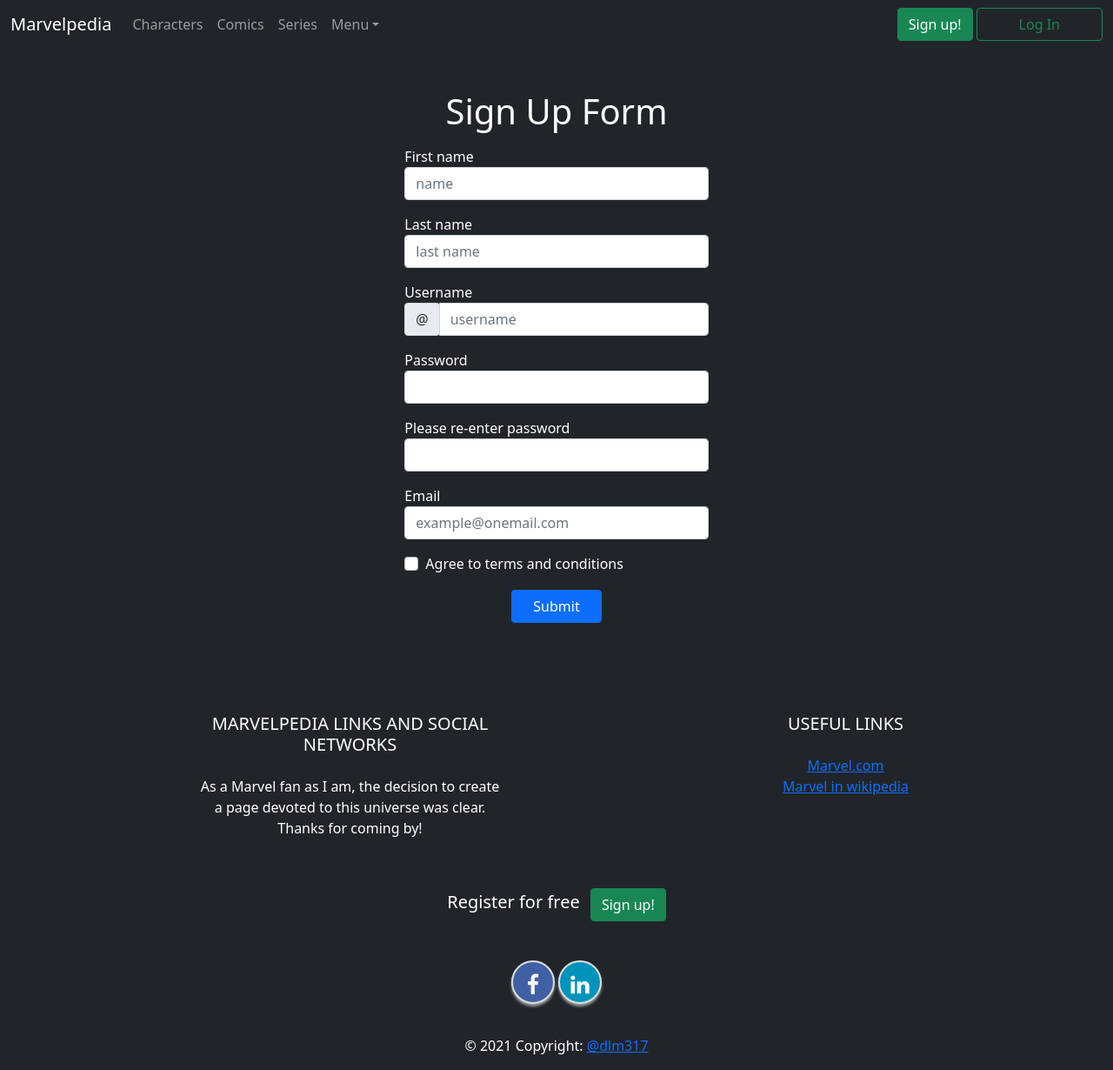
After one commit to dmoreira317/marvel_site, a Django app: template marvelpedia/marvelpedia/templates/marvelapp01/log_in.html in a window 1280 px wide. The commit adds this page. Shown: the whole page at 87% size. Run offline with Django 3.2, Linux system fonts and the light colour scheme; the template is opened without the code that fills it, so the values that code supplies are empty; some libraries are stand-ins or nearby versions.

Commit message:
Added the view to the log_in form, created the log_in template and added path

```diff
--- a/marvelpedia/marvelapp01/urls.py
+++ b/marvelpedia/marvelapp01/urls.py
@@ -13,5 +13,6 @@ urlpatterns = [
     path("characters_search/", views.characters_search, name = "characters_search"),
     path("sign_up_form/", views.sign_up_form, name = "sign_up_form"),
     path("register_results/", views.register_results, name = "register_results"),
+    path("log_in/", views.sign_up_form, name = "log_in"),
 
 ]
--- /dev/null
+++ b/marvelpedia/marvelpedia/templates/marvelapp01/log_in.html
@@ -0,0 +1,68 @@
+<!DOCTYPE html>
+{%extends "marvelapp01/template1.html" %} <!--To call the template doc-->
+
+{% block head %} <!--To modify the title of the page or any other head label-->
+    <!--html page title-->
+    <title>Marvelpedia - Log-In</title>
+{% endblock %}
+
+{% block block1 %}
+<!--content-->
+<div class="container justify-content-center col-lg-5 align-items-center">
+    <div class="my-5 text-white">
+        <h1 class="text-white text-center">Sign Up Form</h1>
+        <form class="align-items-center mx-3" action="{% url 'marvelapp01:register_results' %}" method="POST">{% csrf_token %}
+            <div class="form-row mx-3">
+                <div class="mx-5 my-3">
+                    <label for="validationDefault01">First name</label>
+                    <input type="text" class="form-control" id="first_name" placeholder="name" name="first_name"required>
+                </div>
+                <div class="mx-5 my-3">
+                    <label for="validationDefault02">Last name</label>
+                    <input type="text" class="form-control" id="last_name" placeholder="last name" name="last_name" required>
+                </div>
+                <div class="mx-5 my-3">
+                    <label for="validationDefaultUsername">Username</label>
+                    <div class="input-group">
+                        <div class="input-group-prepend">
+                            <span class="input-group-text" id="inputGroupPrepend2">@</span>
+                        </div>
+                        <input type="text" class="form-control" id="username" aria-describedby="inputGroupPrepend2" placeholder="username" name="username" required>
+                    </div>
+                </div>
+            </div>
+            <div class="form-row mx-3">
+                <div class="mx-5 my-3">
+                    <label for="validationDefaultPassword">Password</label>
+                    <input type="password" class="form-control" id="password1" name="password1" required>
+                </div>
+                <div class="mx-5 my-3">
+                    <label for="validationDefaultPassword">Please re-enter password</label>
+                    <input type="password" class="form-control" id="password2" name="password2" required>
+                </div>
+
+                <div class="mx-5 my-3">
+                    <label>Email</label>
+                    <input type="email" class="form-control" id="email" placeholder="example@onemail.com" name="email" required>
+                </div>
+            </div>
+            <div class="form-row mx-3 align-items-center">
+                <div class="form-group mx-5">
+                    <div class="form-check">
+                        <input class="form-check-input" type="checkbox" value="" id="invalidCheck2" required>
+                        <label class="form-check-label" for="invalidCheck2">
+                        Agree to terms and conditions
+                        </label>
+                    </div>
+                </div>
+                <div class="form-row mx-4 align-items-center">
+                    <div class="container text-center">
+                        <button class="btn btn-primary mx-4 my-3 px-4" type="submit">Submit</button>
+                    </div>
+                </div>
+            </div>
+        </form>
+    </div>
+</div>
+
+{% endblock %}
--- a/marvelpedia/marvelpedia/templates/marvelapp01/template1.html
+++ b/marvelpedia/marvelpedia/templates/marvelapp01/template1.html
@@ -54,7 +54,7 @@
               </ul>
               <form class="d-flex">
                 <a href="{% url 'marvelapp01:sign_up_form' %}" class="btn btn-success btn-rounded mx-1">Sign up!</a>
-                <button class="btn btn-outline-success px-5" type="submit">Log In</button>
+                <a href="{% url 'marvelapp01:log_in' %}" class="btn btn-outline-success px-5" type="submit">Log In</a>
               </form>
             </div>
           </div>
```
Also changed, not shown: marvelpedia/marvelapp01/views.py (+8 -0 lines).
